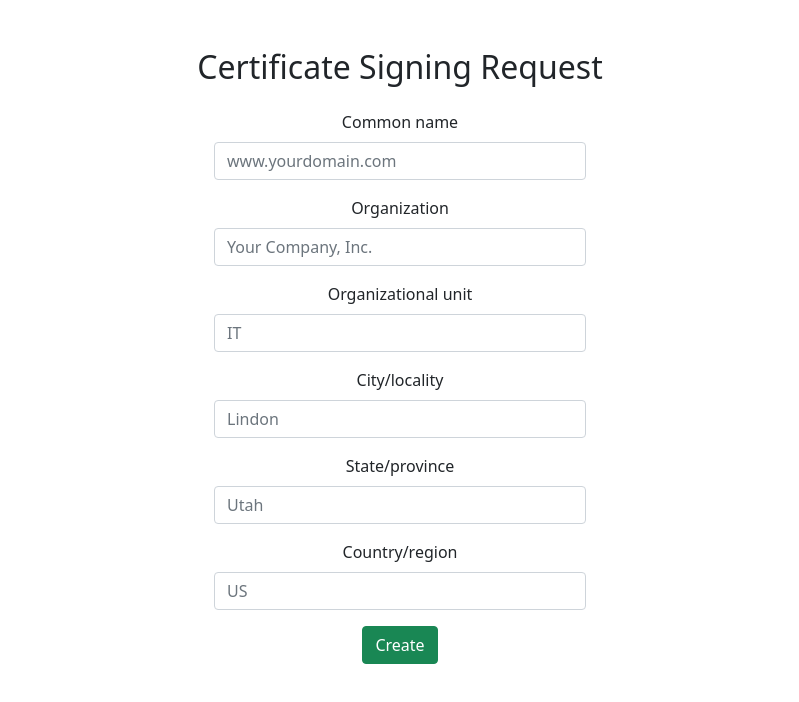
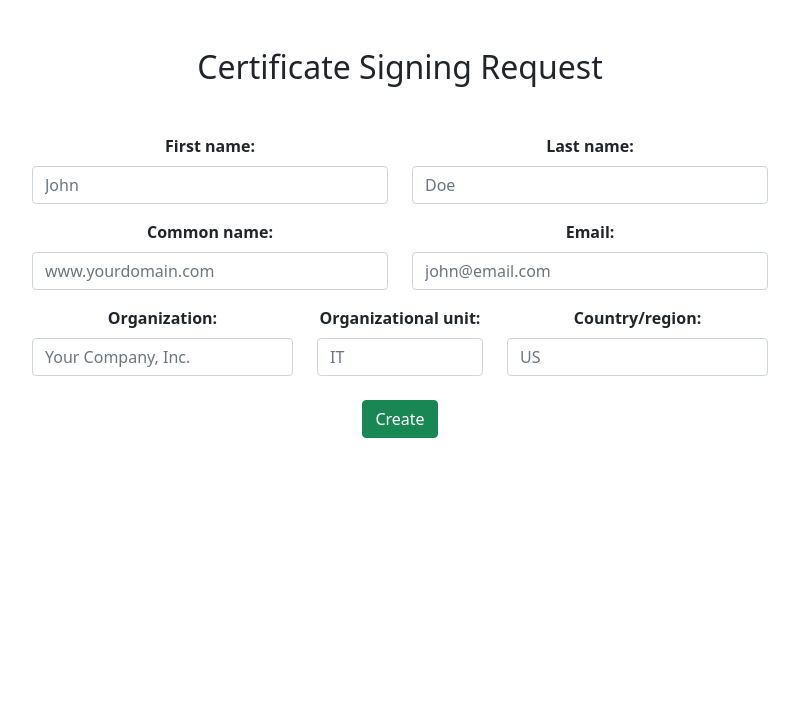
Before and after one commit to albertmakan/home-security-system, a React (Create React App) app in the folder user-frontend/: page / in a window 1280 px wide. Shown: the top 702 px of the page, without its empty margins (240-1039 px from the left). Built offline with nearby package versions, Linux system fonts and the light colour scheme.

Commit message:
csr frontend

```diff
--- a/user-frontend/src/App.css
+++ b/user-frontend/src/App.css
@@ -36,3 +36,7 @@
     transform: rotate(360deg);
   }
 }
+
+label {
+  font-weight: 600;
+}
--- a/user-frontend/src/App.js
+++ b/user-frontend/src/App.js
@@ -1,4 +1,4 @@
-import CertificateSigningRequest from './components/csr/CertificateSigningRequest';
+import CreateCSR from './components/csr/CreateCSR';
 import './App.css';
 
 import { Routes, Route } from 'react-router-dom';
@@ -7,7 +7,7 @@ function App() {
   return (
     <div className="App">
       <Routes>
-        <Route path="*" element={<CertificateSigningRequest />} />
+        <Route path="*" element={<CreateCSR />} />
       </Routes>
     </div>
   );
--- a/user-frontend/src/components/csr/CertificateSigningRequest.js
+++ /dev/null
@@ -1,135 +0,0 @@
-import React, { useEffect } from 'react';
-
-import Container from 'react-bootstrap/Container';
-import Form from 'react-bootstrap/Form';
-import Button from 'react-bootstrap/Button';
-
-import { useFormik } from 'formik';
-import * as Yup from 'yup';
-
-import CertificateSigningRequestService from '../../services/CertificateSigningRequestService';
-
-const validationSchema = Yup.object({
-  commonName: Yup.string().max(100, 'Must be 100 characters or less').required('Required'),
-  organization: Yup.string().max(100, 'Must be 100 characters or less').required('Required'),
-});
-
-const CertificateSigningRequest = () => {
-  useEffect(() => {}, []);
-
-  const onSubmit = (values) => {
-    CertificateSigningRequestService.create(values).then((response) => {});
-  };
-
-  const formik = useFormik({
-    initialValues: {
-      commonName: '',
-      organization: '',
-      organizationalUnit: '',
-      city: '',
-      state: '',
-      country: '',
-    },
-    validationSchema: validationSchema,
-    onSubmit: (values) => {
-      onSubmit(values);
-    },
-  });
-
-  return (
-    <Container>
-      <h2 className="mb-4 mt-5">Certificate Signing Request</h2>
-      <Form onSubmit={formik.handleSubmit}>
-        <Form.Group className="col-4 offset-4 mb-3">
-          <Form.Label>Common name</Form.Label>
-          <Form.Control
-            id="common-name"
-            name="commonName"
-            type="text"
-            placeholder="www.yourdomain.com"
-            value={formik.values.commonName}
-            onChange={formik.handleChange}
-          />
-          {formik.touched.commonName && formik.errors.commonName && (
-            <small className="form-text text-danger">{formik.errors.commonName}</small>
-          )}
-        </Form.Group>
-        <Form.Group className="col-4 offset-4 mb-3">
-          <Form.Label>Organization</Form.Label>
-          <Form.Control
-            id="organization"
-            name="organization"
-            type="text"
-            placeholder="Your Company, Inc."
-            value={formik.values.organization}
-            onChange={formik.handleChange}
-          />
-          {formik.touched.organization && formik.errors.organization && (
-            <small className="form-text text-danger">{formik.errors.organization}</small>
-          )}
-        </Form.Group>
-        <Form.Group className="col-4 offset-4 mb-3">
-          <Form.Label>Organizational unit</Form.Label>
-          <Form.Control
-            id="organizational-unit"
-            name="organizationalUnit"
-            type="text"
-            placeholder="IT"
-            value={formik.values.organizationalUnit}
-            onChange={formik.handleChange}
-          />
-          {formik.touched.organizationalUnit && formik.errors.organizationalUnit && (
-            <small className="form-text text-danger">{formik.errors.organizationalUnit}</small>
-          )}
-        </Form.Group>
-        <Form.Group className="col-4 offset-4 mb-3">
-          <Form.Label>City/locality</Form.Label>
-          <Form.Control
-            id="city"
-            name="city"
-            type="text"
-            placeholder="Lindon"
-            value={formik.values.city}
-            onChange={formik.handleChange}
-          />
-          {formik.touched.city && formik.errors.city && (
-            <small className="form-text text-danger">{formik.errors.city}</small>
-          )}
-        </Form.Group>
-        <Form.Group className="col-4 offset-4 mb-3">
-          <Form.Label>State/province</Form.Label>
-          <Form.Control
-            id="state"
-            name="state"
-            type="text"
-            placeholder="Utah"
-            value={formik.values.state}
-            onChange={formik.handleChange}
-          />
-          {formik.touched.state && formik.errors.state && (
-            <small className="form-text text-danger">{formik.errors.state}</small>
-          )}
-        </Form.Group>
-        <Form.Group className="col-4 offset-4 mb-3">
-          <Form.Label>Country/region</Form.Label>
-          <Form.Control
-            id="country"
-            name="country"
-            type="text"
-            placeholder="US"
-            value={formik.values.country}
-            onChange={formik.handleChange}
-          />
-          {formik.touched.country && formik.errors.country && (
-            <small className="form-text text-danger">{formik.errors.country}</small>
-          )}
-        </Form.Group>
-        <Button variant="success" type="submit">
-          Create
-        </Button>
-      </Form>
-    </Container>
-  );
-};
-
-export default CertificateSigningRequest;
--- /dev/null
+++ b/user-frontend/src/components/csr/CreateCSR.js
@@ -0,0 +1,149 @@
+import React, { useEffect } from 'react';
+
+import Container from 'react-bootstrap/Container';
+import Form from 'react-bootstrap/Form';
+import Button from 'react-bootstrap/Button';
+import Row from 'react-bootstrap/Row';
+import Col from 'react-bootstrap/Col';
+
+import { useFormik } from 'formik';
+import * as Yup from 'yup';
+
+import CertificateSigningRequestService from '../../services/CertificateSigningRequestService';
+
+const validationSchema = Yup.object({
+  commonName: Yup.string().max(100, 'Must be 100 characters or less').required('Required'),
+  organization: Yup.string().max(100, 'Must be 100 characters or less').required('Required'),
+});
+
+const CreateCSR = () => {
+  useEffect(() => {}, []);
+
+  const onSubmit = (values) => {
+    CertificateSigningRequestService.create(values).then((response) => {});
+  };
+
+  const formik = useFormik({
+    initialValues: {
+      firstName: '',
+      lastName: '',
+      email: '',
+      commonName: '',
+      organization: '',
+      organizationalUnit: '',
+      country: '',
+    },
+    validationSchema: validationSchema,
+    onSubmit: (values) => {
+      onSubmit(values);
+    },
+  });
+
+  return (
+    <Container>
+      <h2 className="mt-5">Certificate Signing Request</h2>
+      <Form onSubmit={formik.handleSubmit}>
+        <Row className="mb-3 mt-5">
+          <Form.Group as={Col} md="4" className="offset-2">
+            <Form.Label>First name:</Form.Label>
+            <Form.Control
+              id="first-name"
+              name="firstName"
+              type="text"
+              placeholder="John"
+              value={formik.values.firstName}
+              onChange={formik.handleChange}
+            />
+          </Form.Group>
+          <Form.Group as={Col} md="4">
+            <Form.Label>Last name:</Form.Label>
+            <Form.Control
+              id="last-name"
+              name="lastName"
+              type="text"
+              placeholder="Doe"
+              value={formik.values.lastName}
+              onChange={formik.handleChange}
+            />
+          </Form.Group>
+        </Row>
+        <Row className="mb-3">
+          <Form.Group as={Col} md="4" className="offset-2">
+            <Form.Label>Common name:</Form.Label>
+            <Form.Control
+              id="common-name"
+              name="commonName"
+              type="text"
+              placeholder="www.yourdomain.com"
+              value={formik.values.commonName}
+              onChange={formik.handleChange}
+            />
+            {formik.touched.commonName && formik.errors.commonName && (
+              <small className="form-text text-danger">{formik.errors.commonName}</small>
+            )}
+          </Form.Group>
+          <Form.Group as={Col} md="4">
+            <Form.Label>Email:</Form.Label>
+            <Form.Control
+              id="email"
+              name="email"
+              type="text"
+              placeholder="john@email.com"
+              value={formik.values.email}
+              onChange={formik.handleChange}
+            />
+          </Form.Group>
+        </Row>
+        <Row className="mb-4">
+          <Form.Group as={Col} md="3" className="offset-2">
+            <Form.Label>Organization:</Form.Label>
+            <Form.Control
+              id="organization"
+              name="organization"
+              type="text"
+              placeholder="Your Company, Inc."
+              value={formik.values.organization}
+              onChange={formik.handleChange}
+            />
+            {formik.touched.organization && formik.errors.organization && (
+              <small className="form-text text-danger">{formik.errors.organization}</small>
+            )}
+          </Form.Group>
+          <Form.Group as={Col} md="2">
+            <Form.Label>Organizational unit:</Form.Label>
+            <Form.Control
+              id="organizational-unit"
+              name="organizationalUnit"
+              type="text"
+              placeholder="IT"
+              value={formik.values.organizationalUnit}
+              onChange={formik.handleChange}
+            />
+            {formik.touched.organizationalUnit && formik.errors.organizationalUnit && (
+              <small className="form-text text-danger">{formik.errors.organizationalUnit}</small>
+            )}
+          </Form.Group>
+          <Form.Group as={Col} md="3">
+            <Form.Label>Country/region:</Form.Label>
+            <Form.Control
+              id="country"
+              name="country"
+              type="text"
+              placeholder="US"
+              value={formik.values.country}
+              onChange={formik.handleChange}
+            />
+            {formik.touched.country && formik.errors.country && (
+              <small className="form-text text-danger">{formik.errors.country}</small>
+            )}
+          </Form.Group>
+        </Row>
+        <Button variant="success" type="submit">
+          Create
+        </Button>
+      </Form>
+    </Container>
+  );
+};
+
+export default CreateCSR;
--- a/user-frontend/src/config/config.js
+++ b/user-frontend/src/config/config.js
@@ -1,5 +1,5 @@
 const config = {
-  apiHost: 'http://localhost:8000',
+  apiHost: 'http://localhost:8080',
   apiUrlPrefix: '/api',
 };
 
```
